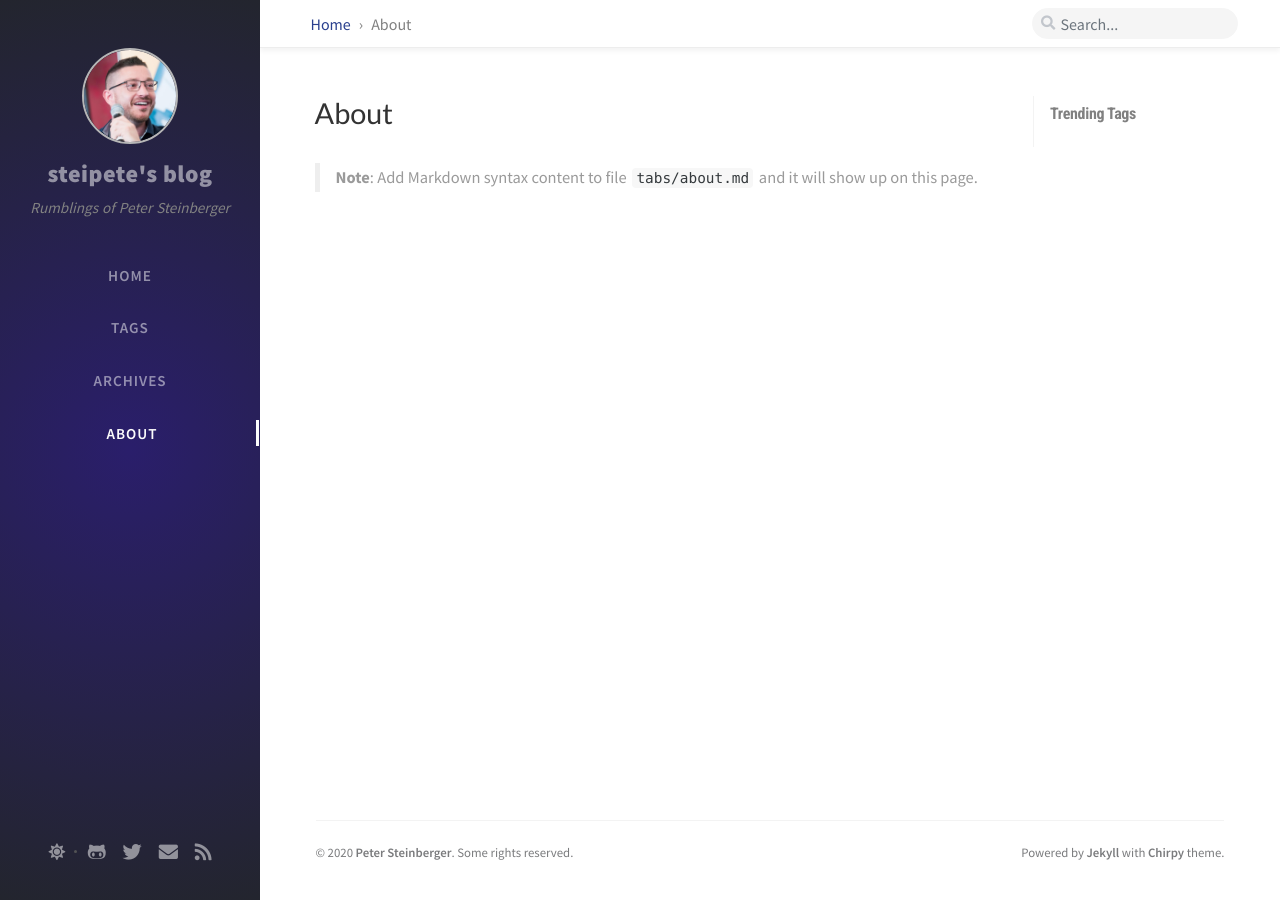
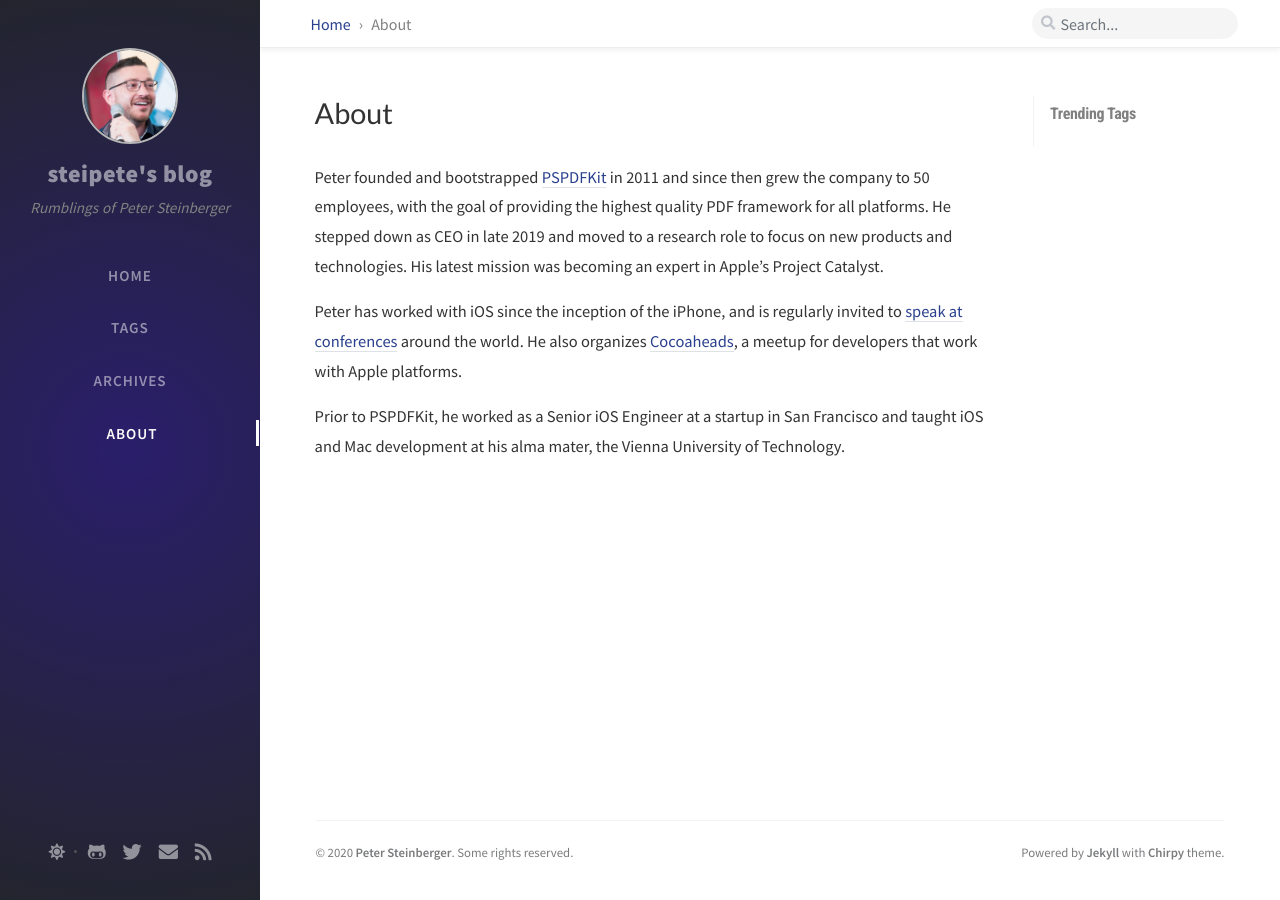
Before and after one commit to steipete/steipete.com, a Jekyll site: the page built from tabs/about.md, in a window 1280 px wide. Built offline with Jekyll 4.4.1, drawn with Linux system fonts in a browser that asks for light colours; nearby versions of some CDN libraries; comment, search, counter and statistics services are not loaded.

Commit message:
add about page

```diff
--- a/tabs/about.md
+++ b/tabs/about.md
@@ -1,11 +1,9 @@
 ---
 title: About
-
-# The About page
-# v2.0
-# https://github.com/cotes2020/jekyll-theme-chirpy
-# © 2017-2019 Cotes Chung
-# MIT License
 ---
 
-> **Note**: Add Markdown syntax content to file `tabs/about.md` and it will show up on this page.
+Peter founded and bootstrapped [PSPDFKit](http://pspdfkit.com) in 2011 and since then grew the company to 50 employees, with the goal of providing the highest quality PDF framework for all platforms. He stepped down as CEO in late 2019 and moved to a research role to focus on new products and technologies. His latest mission was becoming an expert in Apple's Project Catalyst.
+
+Peter has worked with iOS since the inception of the iPhone, and is regularly invited to [speak at conferences](https://github.com/steipete/speaking/blob/master/README.md) around the world. He also organizes [Cocoaheads](https://cocoaheads.at/), a meetup for developers that work with Apple platforms.
+
+Prior to PSPDFKit, he worked as a Senior iOS Engineer at a startup in San Francisco and taught iOS and Mac development at his alma mater, the Vienna University of Technology.
```
